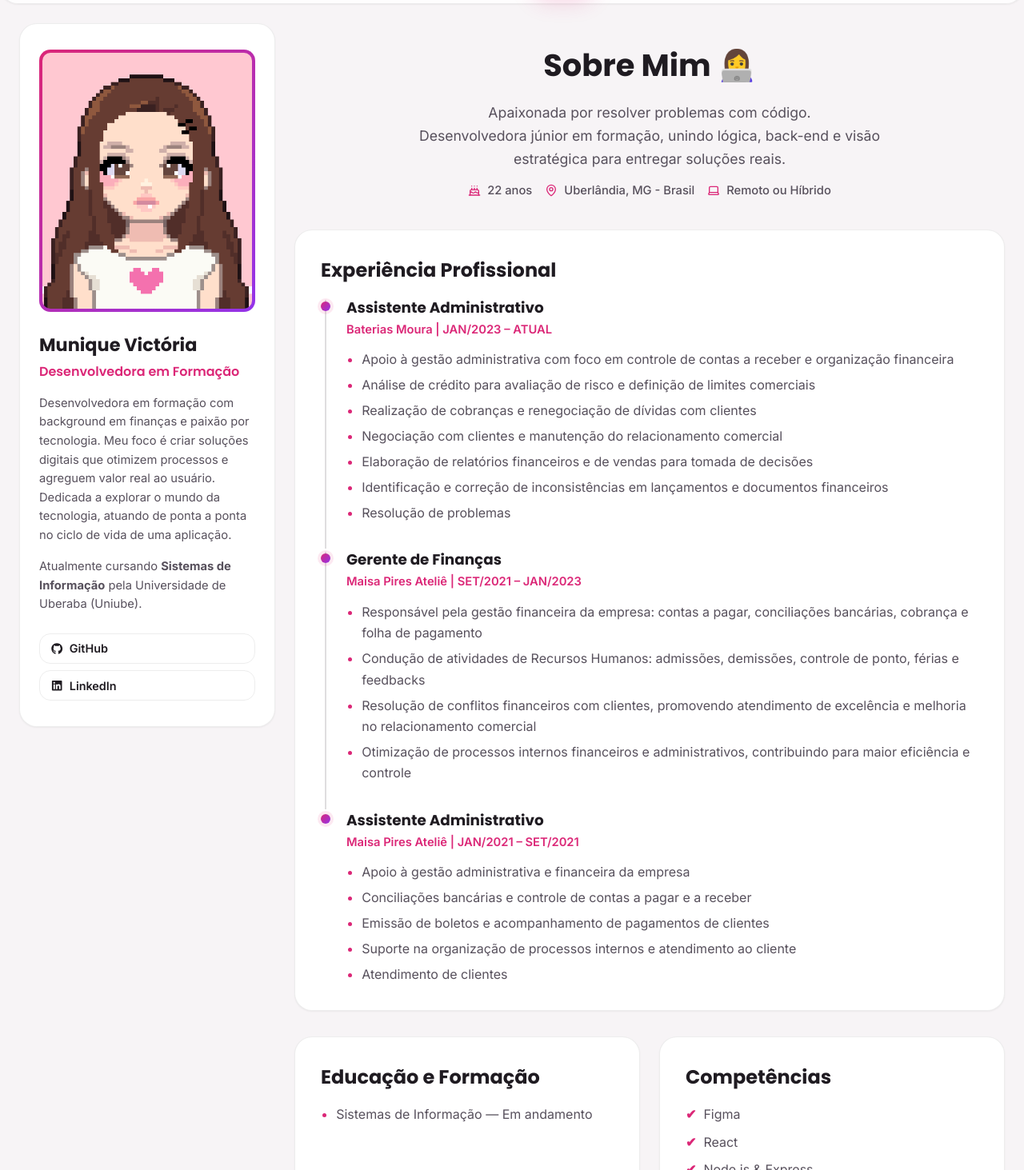
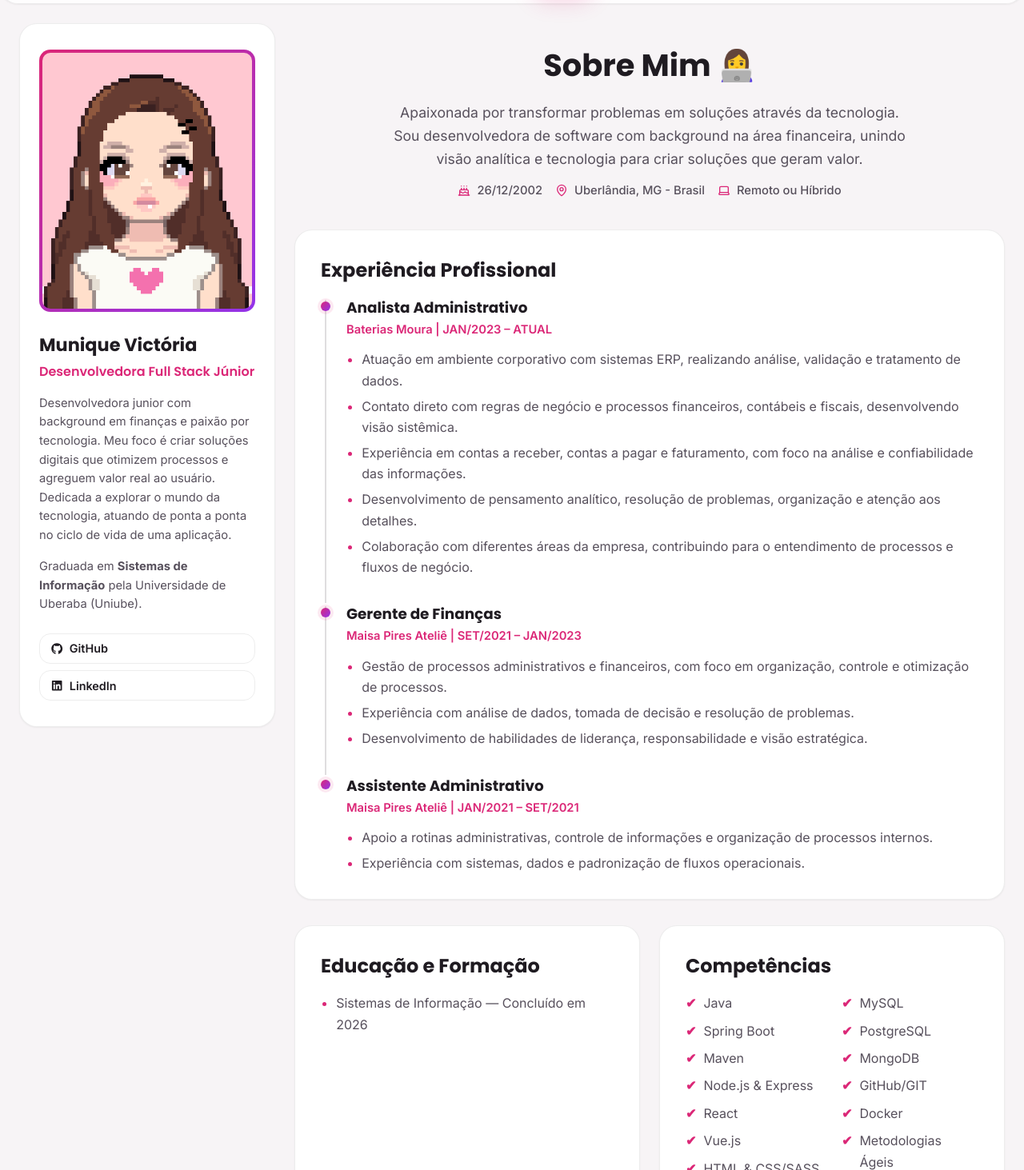
Before and after one commit to munivicalves/portfolio-app, a React (Create React App) app in the folder frontend/: page /about in a window 1280 px wide. Shown: the part 67-1530 px from the top of the page at 80% size. Built offline with nearby package versions, Linux system fonts and the light colour scheme; no server answers.

Commit message:
feat: atualiza informações profissionais e habilidades

```diff
--- a/frontend/src/components/layout/Sidebar.js
+++ b/frontend/src/components/layout/Sidebar.js
@@ -12,16 +12,16 @@ function Sidebar() {
         />
       </div>
       <h2 className={styles.name}>Munique Victória</h2>
-      <h3 className={styles.role}>Desenvolvedora em Formação</h3>
+      <h3 className={styles.role}>Desenvolvedora Full Stack Júnior</h3>
       <p>
-        Desenvolvedora em formação com background em finanças e paixão por
+        Desenvolvedora junior com background em finanças e paixão por
         tecnologia. Meu foco é criar soluções digitais que otimizem processos e
         agreguem valor real ao usuário. Dedicada a explorar o mundo da
         tecnologia, atuando de ponta a ponta no ciclo de vida de uma aplicação.
       </p>
       <p>
-        Atualmente cursando <strong>Sistemas de Informação</strong> pela
-        Universidade de Uberaba (Uniube).
+        Graduada em <strong>Sistemas de Informação</strong> pela Universidade de
+        Uberaba (Uniube).
       </p>
       <div className={styles.socialLinks}>
         <a
--- a/frontend/src/pages/About/About.js
+++ b/frontend/src/pages/About/About.js
@@ -4,37 +4,31 @@ import Reveal from "../../components/layout/Reveal";
 
 const EXPERIENCES = [
   {
-    title: "Assistente Administrativo",
+    title: "Analista Administrativo",
     subtitle: "Baterias Moura | JAN/2023 – ATUAL",
     items: [
-      "Apoio à gestão administrativa com foco em controle de contas a receber e organização financeira",
-      "Análise de crédito para avaliação de risco e definição de limites comerciais",
-      "Realização de cobranças e renegociação de dívidas com clientes",
-      "Negociação com clientes e manutenção do relacionamento comercial",
-      "Elaboração de relatórios financeiros e de vendas para tomada de decisões",
-      "Identificação e correção de inconsistências em lançamentos e documentos financeiros",
-      "Resolução de problemas",
+      "Atuação em ambiente corporativo com sistemas ERP, realizando análise, validação e tratamento de dados.",
+      "Contato direto com regras de negócio e processos financeiros, contábeis e fiscais, desenvolvendo visão sistêmica.",
+      "Experiência em contas a receber, contas a pagar e faturamento, com foco na análise e confiabilidade das informações.",
+      "Desenvolvimento de pensamento analítico, resolução de problemas, organização e atenção aos detalhes.",
+      "Colaboração com diferentes áreas da empresa, contribuindo para o entendimento de processos e fluxos de negócio.",
     ],
   },
   {
     title: "Gerente de Finanças",
     subtitle: "Maisa Pires Ateliê | SET/2021 – JAN/2023",
     items: [
-      "Responsável pela gestão financeira da empresa: contas a pagar, conciliações bancárias, cobrança e folha de pagamento",
-      "Condução de atividades de Recursos Humanos: admissões, demissões, controle de ponto, férias e feedbacks",
-      "Resolução de conflitos financeiros com clientes, promovendo atendimento de excelência e melhoria no relacionamento comercial",
-      "Otimização de processos internos financeiros e administrativos, contribuindo para maior eficiência e controle",
+      "Gestão de processos administrativos e financeiros, com foco em organização, controle e otimização de processos.",
+      "Experiência com análise de dados, tomada de decisão e resolução de problemas.",
+      "Desenvolvimento de habilidades de liderança, responsabilidade e visão estratégica.",
     ],
   },
   {
     title: "Assistente Administrativo",
     subtitle: "Maisa Pires Ateliê | JAN/2021 – SET/2021",
     items: [
-      "Apoio à gestão administrativa e financeira da empresa",
-      "Conciliações bancárias e controle de contas a pagar e a receber",
-      "Emissão de boletos e acompanhamento de pagamentos de clientes",
-      "Suporte na organização de processos internos e atendimento ao cliente",
-      "Atendimento de clientes",
+      "Apoio a rotinas administrativas, controle de informações e organização de processos internos.",
+      "Experiência com sistemas, dados e padronização de fluxos operacionais.",
     ],
   },
 ];
@@ -46,14 +40,16 @@ function About() {
         <div className={styles.intro}>
           <h2 className={styles.title}>Sobre Mim 👩‍💻</h2>
           <p className={styles.description}>
-            Apaixonada por resolver problemas com código.
+            Apaixonada por transformar problemas em soluções através da
+            tecnologia.
             <br />
-            Desenvolvedora júnior em formação, unindo lógica, back-end e visão
-            estratégica para entregar soluções reais.
+            Sou desenvolvedora de software com background na área financeira,
+            unindo visão analítica e tecnologia para criar soluções que geram
+            valor.
           </p>
           <div className={styles.infos}>
             <div className={styles.infoItem}>
-              <Cake size={16} strokeWidth={2} /> 22 anos
+              <Cake size={16} strokeWidth={2} /> 26/12/2002
             </div>
             <div className={styles.infoItem}>
               <MapPin size={16} strokeWidth={2} /> Uberlândia, MG - Brasil
@@ -89,26 +85,29 @@ function About() {
           <Reveal as="section" className={styles.card}>
             <h2 className={styles.title}>Educação e Formação</h2>
             <ul>
-              <li>Sistemas de Informação — Em andamento</li>
+              <li>Sistemas de Informação — Concluído em 2026</li>
             </ul>
           </Reveal>
 
           <Reveal as="section" className={styles.card}>
             <h2 className={styles.title}>Competências</h2>
             <div className={styles.skillsGrid}>
-              <ul>
-                <li>Figma</li>
+              <ul className={styles.skillsList}>
+                <li>Java</li>
+                <li>Spring Boot</li>
+                <li>Maven</li>
+                <li>Node.js & Express</li>
                 <li>React</li>
-                <li>Node.js & Express</li>
-                <li>Java</li>
-                <li>MySQL</li>
-              </ul>
-              <ul>
+                <li>Vue.js</li>
                 <li>HTML & CSS/SASS</li>
                 <li>JavaScript ES6+</li>
+                <li>MySQL</li>
+                <li>PostgreSQL</li>
                 <li>MongoDB</li>
-                <li>GitHub</li>
+                <li>GitHub/GIT</li>
+                <li>Docker</li>
                 <li>Metodologias Ágeis</li>
+                <li>APIs REST</li>
               </ul>
             </div>
           </Reveal>
--- a/frontend/src/pages/About/About.module.css
+++ b/frontend/src/pages/About/About.module.css
@@ -186,6 +186,15 @@ ul {
   font-weight: bold;
 }
 
+.skillsList {
+  columns: 2;
+  column-gap: var(--space-5);
+}
+
+.skillsList li {
+  break-inside: avoid;
+}
+
 /* ---------- Languages & hobbies ---------- */
 
 .languageColumn,
@@ -244,4 +253,8 @@ ul {
     flex-direction: column;
     gap: var(--space-3);
   }
+
+  .skillsList {
+    columns: 1;
+  }
 }
--- a/frontend/src/pages/Home/Home.js
+++ b/frontend/src/pages/Home/Home.js
@@ -43,6 +43,7 @@ const CERTIFICATIONS = [
   "Segurança da Informação - Unimoura",
   "Fundamentos de Gestão de Projetos - Unimoura",
   "Versionamento de Código com Git e GitHub - DIO",
+  "Lógica de Programação - Blip DIO",
 ];
 
 export default function Home() {
@@ -83,10 +84,12 @@ export default function Home() {
         </div>
 
         <div className={styles.tags}>
-          <span>autonomia</span>
-          <span>visão 360º</span>
-          <span>flexibilidade</span>
-          <span>tech fluency</span>
+          <span>Clean Code</span>
+          <span>Resolução de problemas</span>
+          <span>Comunicação</span>
+          <span>Proatividade</span>
+          <span>Pensamento Crítico</span>
+          <span>Inovação</span>
         </div>
       </Reveal>
 
```
